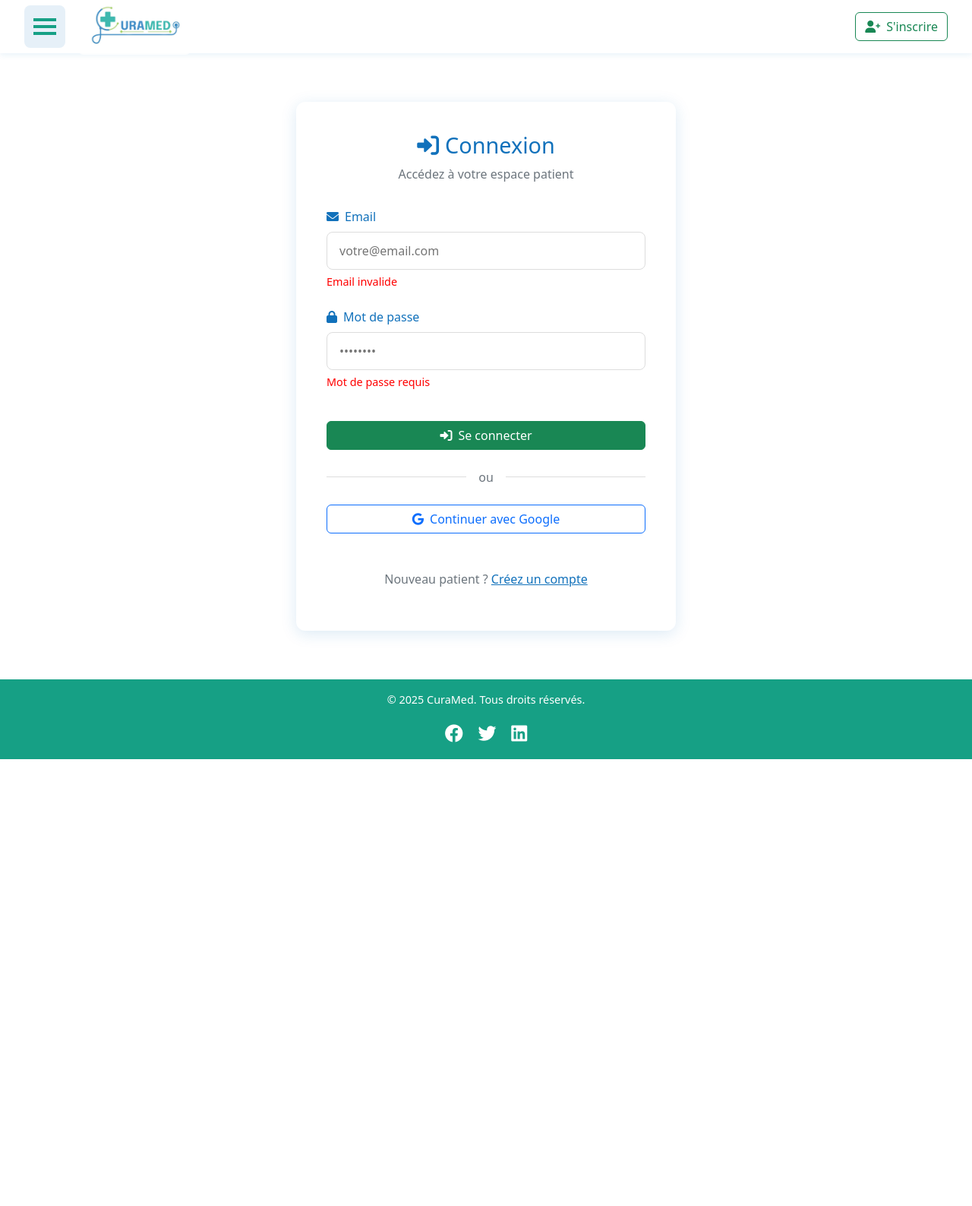
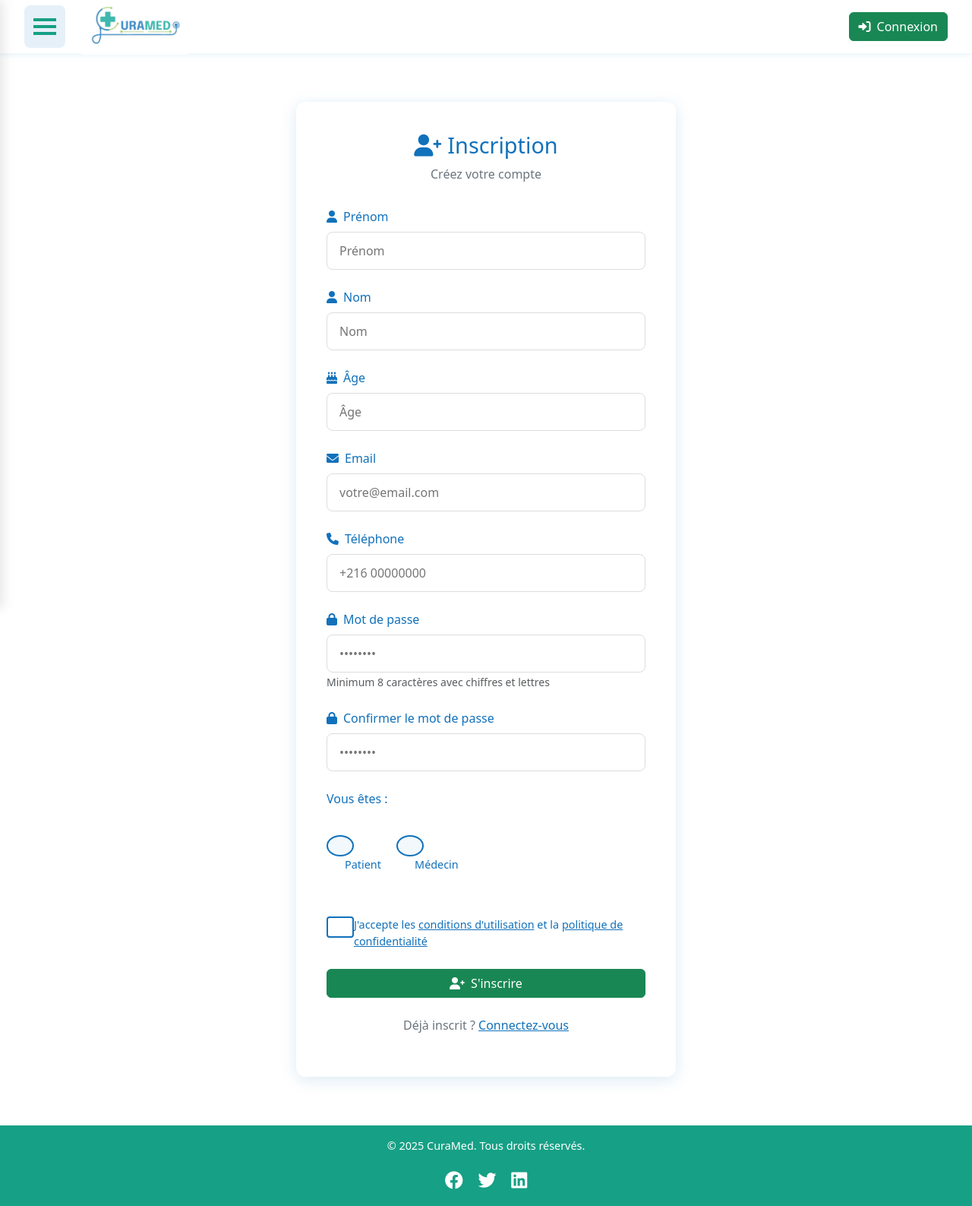
Before and after one commit to fedighr/curamed, a PHP site: page /signup.html in a window 1280 px wide. Shown: the whole page at 76% size. Before the commit the page ends 999 px from the top, so only its background shows below. Run offline with PHP 8.4, Linux system fonts and the light colour scheme.

Commit message:
chakroun matmess 7atta 3asba

```diff
--- a/CURAMED/index.html
+++ b/CURAMED/index.html
@@ -10,6 +10,7 @@
   <link rel="stylesheet" href="https://cdnjs.cloudflare.com/ajax/libs/font-awesome/6.0.0/css/all.min.css">
   <link rel="icon" type="image/png" sizes="32x32" href="images\logo.png">
   <script src="scripts\app.js" defer></script>
+  <script src="scripts\signin.js" defer></script>
 </head>
 <body>
   <div class="nav-overlay" onclick="toggleMenu()"></div>
--- a/CURAMED/login.html
+++ b/CURAMED/login.html
@@ -4,12 +4,12 @@
   <meta charset="UTF-8">
   <meta name="viewport" content="width=device-width, initial-scale=1.0">
   <title>CuraMed - Connexion</title>
-  <link rel="stylesheet" href="styles/main.css">
+  <link rel="stylesheet" href="styles\main.css">
   <link href="https://cdn.jsdelivr.net/npm/bootstrap@5.3.0/dist/css/bootstrap.min.css" rel="stylesheet">
   <link href="https://cdnjs.cloudflare.com/ajax/libs/font-awesome/6.0.0/css/all.min.css" rel="stylesheet">
   <link rel="icon" type="image/png" sizes="32x32" href="images/logo.png">
-  <script src="scripts/signin.js" defer></script>
   <script src="scripts/app.js" defer></script>
+
 </head>
 <body>
   <div class="nav-overlay" onclick="toggleMenu()"></div>
--- a/CURAMED/signup.html
+++ b/CURAMED/signup.html
@@ -3,13 +3,13 @@
 <head>
   <meta charset="UTF-8">
   <meta name="viewport" content="width=device-width, initial-scale=1.0">
-  <title>CuraMed - Connexion</title>
+  <title>CuraMed - Inscription</title>
   <link rel="stylesheet" href="styles\main.css">
   <link href="https://cdn.jsdelivr.net/npm/bootstrap@5.3.0/dist/css/bootstrap.min.css" rel="stylesheet">
   <link href="https://cdnjs.cloudflare.com/ajax/libs/font-awesome/6.0.0/css/all.min.css" rel="stylesheet">
-  <link rel="icon" type="image/png" sizes="32x32" href="images\logo.png">
-  <script src="scripts\app.js" defer></script>
-  <script src="scripts\login.js" defer></script>
+  <link rel="icon" type="image/png" sizes="32x32" href="images/logo.png">
+  <script src="scripts\form.js"></script>
+  <script src="scripts\app.js"></script>
 </head>
 <body>
   <div class="nav-overlay" onclick="toggleMenu()"></div>
@@ -21,48 +21,103 @@
         <div class="bar"></div>
       </div>
       <a href="index.html" class="logo-link">
-        <img src="images\logo.png" class="img-fluid" alt="CuraMed">
+        <img src="images/logo.png" class="img-fluid" alt="CuraMed">
       </a>
     </div>
     <nav>
-      <a href="signup.html" class="btn btn-outline-success">
-        <i class="fas fa-user-plus me-2"></i>S'inscrire
+      <a href="sign in.html" class="btn btn-success">
+        <i class="fas fa-sign-in-alt me-2"></i>Connexion
       </a>
     </nav>
   </header>
 
+  <div class="side-nav">
+    <span class="close-btn" onclick="toggleMenu()">×</span>
+    <a href="index.html"><i class="fas fa-home me-2"></i>Accueil</a>
+    <a href="#recherche"><i class="fas fa-search me-2"></i>Rechercher</a>
+    <a href="#aide"><i class="fas fa-question-circle me-2"></i>Aide</a>
+  </div>
+
   <main class="auth-container">
     <div class="auth-card">
-      <h1><i class="fas fa-sign-in-alt me-2"></i>Connexion</h1>
-      <p class="auth-subtitle">Accédez à votre espace patient</p>
+      <h1><i class="fas fa-user-plus me-2"></i>Inscription</h1>
+      <p class="auth-subtitle">Créez votre compte</p>
 
-      <form class="auth-form" id="loginForm">
-        <div class="form-group">
-          <label for="email"><i class="fas fa-envelope me-2"></i>Email</label>
-          <input type="email" id="email" placeholder="votre@email.com" required>
-          <div class="error-message" id="emailError">Email invalide</div>
+      <!-- novalidate disables built-in browser validation -->
+      <form class="auth-form" method="POST" novalidate onsubmit="return verif();" action="signup.php">
+        <div class="form-row">
+          <div class="form-group col-md-6 input-container">
+            <label for="prenom"><i class="fas fa-user me-2"></i>Prénom</label>
+            <input type="text" id="prenom" placeholder="Prénom" name="prenom">
+            <div id="error_prenom" class="error-message"></div>
+          </div>
+          <div class="form-group col-md-6 input-container">
+            <label for="nom"><i class="fas fa-user me-2"></i>Nom</label>
+            <input type="text" id="nom" placeholder="Nom" name="nom">
+            <div id="error_nom" class="error-message"></div>
+          </div>
         </div>
 
-        <div class="form-group">
-          <label for="password"><i class="fas fa-lock me-2"></i>Mot de passe</label>
-          <input type="password" id="password" placeholder="••••••••" required>
-          <div class="error-message" id="passwordError">Mot de passe requis</div>
+        <div class="form-group input-container" style="width: 100%;">
+          <label for="age"><i class="fas fa-birthday-cake me-2"></i>Âge</label>
+          <input type="number" id="age" placeholder="Âge" name="age">
+          <div id="error_age" class="error-message"></div>
+        </div>
+
+        <div class="form-group input-container">
+          <label for="email"><i class="fas fa-envelope me-2"></i>Email</label>
+          <input type="email" id="email" placeholder="votre@email.com" name="email">
+          <div id="error_email" class="error-message"></div>
+        </div>
+
+        <div class="form-group input-container">
+          <label for="tel"><i class="fas fa-phone me-2"></i>Téléphone</label>
+          <input type="tel" id="tel" placeholder="+216 00000000" name="tel">
+          <div id="error_tel" class="error-message"></div>
+        </div>
+
+        <div class="form-group input-container">
+          <label for="mdp"><i class="fas fa-lock me-2"></i>Mot de passe</label>
+          <input type="password" id="mdp" placeholder="••••••••" name="mdp">
+          <small class="form-text">Minimum 8 caractères avec chiffres et lettres</small>
+          <div id="error_mdp" class="error-message"></div>
+        </div>
+
+        <div class="form-group input-container">
+          <label for="c_mdp"><i class="fas fa-lock me-2"></i>Confirmer le mot de passe</label>
+          <input type="password" id="c_mdp" placeholder="••••••••">
+          <div id="error_c_mdp" class="error-message"></div>
+        </div>
+
+        <!-- Boutons radio pour choisir le type d'utilisateur -->
+        <div class="form-group input-container">
+          <label>Vous êtes :</label>
+          <div class="form-check form-check-inline me-3">
+            <input type="radio" id="patient" name="userType" value="patient" class="form-check-input">
+            <label for="patient" class="form-check-label">Patient</label>
+          </div>
+          <div class="form-check form-check-inline">
+            <input type="radio" id="medecin" name="userType" value="medecin" class="form-check-input">
+            <label for="medecin" class="form-check-label">Médecin</label>
+          </div>
+          <div id="error_userType" class="error-message"></div>
+        </div>
+
+        <!-- Checkbox pour les conditions -->
+        <div class="form-check form-check-inline input-container">
+          <input type="checkbox" id="terms" class="form-check-input">
+          <label for="terms" class="form-check-label ms-2">
+            J'accepte les <a href="#terms">conditions d'utilisation</a> et la <a href="#privacy">politique de confidentialité</a>
+          </label>
+          <div id="error_terms" class="error-message"></div>
         </div>
 
         <button type="submit" class="btn btn-success btn-auth">
-          <i class="fas fa-sign-in-alt me-2"></i>Se connecter
-        </button>
-
-        <div class="auth-divider">
-          <span>ou</span>
-        </div>
-
-        <button type="button" class="btn btn-outline-primary btn-social">
-          <i class="fab fa-google me-2"></i>Continuer avec Google
+          <i class="fas fa-user-plus me-2"></i>S'inscrire
         </button>
 
         <p class="auth-redirect">
-          Nouveau patient ? <a href="signup.html">Créez un compte</a>
+          Déjà inscrit ? <a href="signup.html">Connectez-vous</a>
         </p>
       </form>
     </div>
@@ -79,6 +134,5 @@
     </div>
   </footer>
 
-  <script src="https://cdn.jsdelivr.net/npm/bootstrap@5.3.0/dist/js/bootstrap.bundle.min.js"></script>
 </body>
 </html>
--- a/CURAMED/signup.php
+++ b/CURAMED/signup.php
@@ -34,8 +34,8 @@ if (mysqli_query($conn, $req)) {
         $mail->isSMTP();
         $mail->Host = 'smtp.gmail.com';
         $mail->SMTPAuth = true;
-        $mail->Username = 'fadiyghribie@gmail.com';  // Your Gmail address
-        $mail->Password = 'sift11ff';  // Your Gmail password
+        $mail->Username = 'topfadighribi11@gmail.com';  // Your Gmail address
+        $mail->Password = 'skbqackvjratqaxn';  // Your Gmail password
         $mail->SMTPSecure = PHPMailer::ENCRYPTION_STARTTLS;
         $mail->Port = 587;  // Set the SMTP port
 
@@ -51,7 +51,7 @@ if (mysqli_query($conn, $req)) {
         $mail->send();
 
         // Store verification code in the database (assuming you have a `verification_code` column)
-        $updateQuery = "UPDATE utilisateur SET verification_code = '$verification_code' WHERE email = '$email'";
+        $updateQuery = "UPDATE utilisateur SET token = '$verification_code' WHERE email = '$email'";
         mysqli_query($conn, $updateQuery);
 
         echo 'Inscription réussie ! Un code de vérification a été envoyé à votre email.';
```
